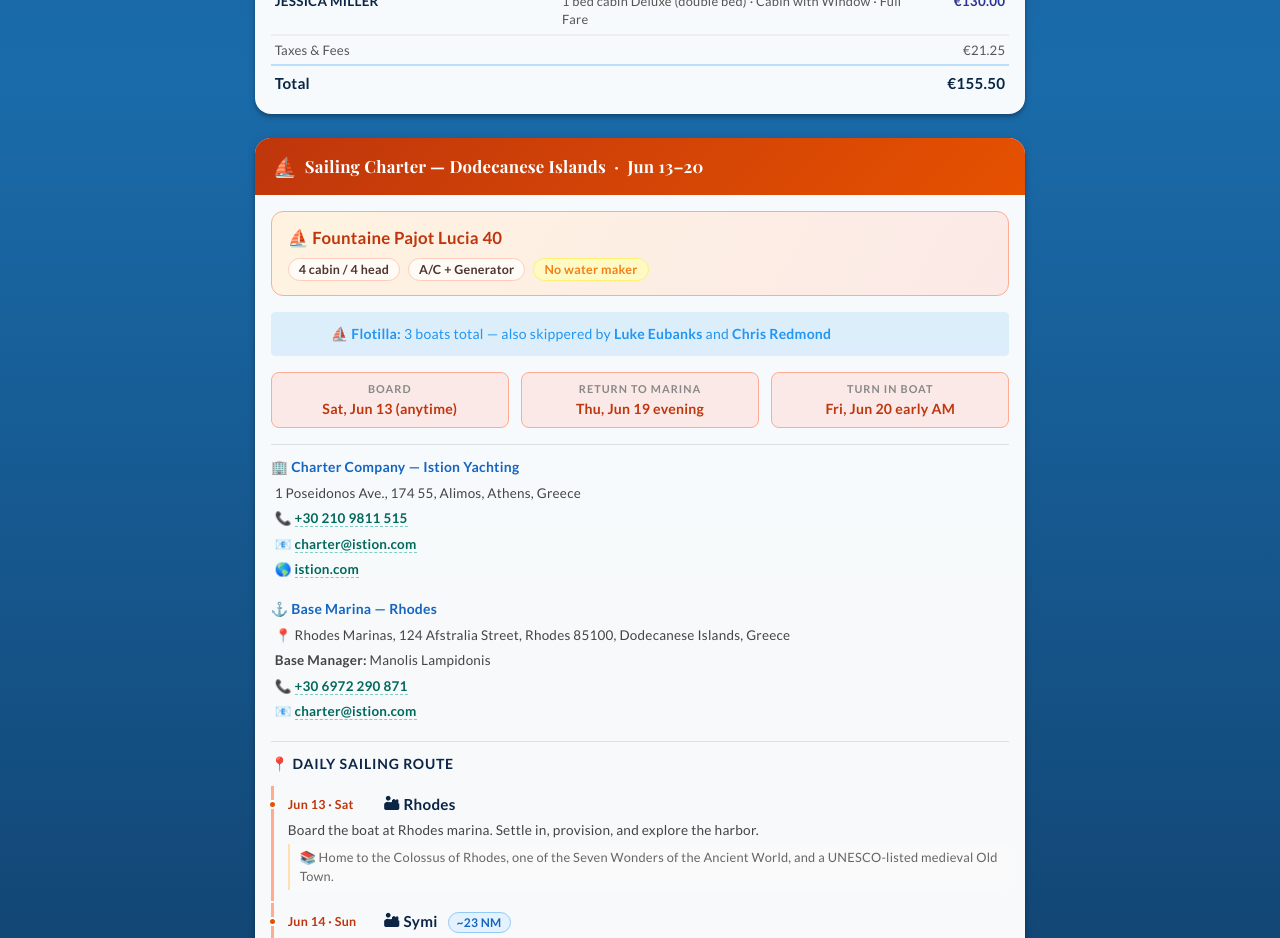
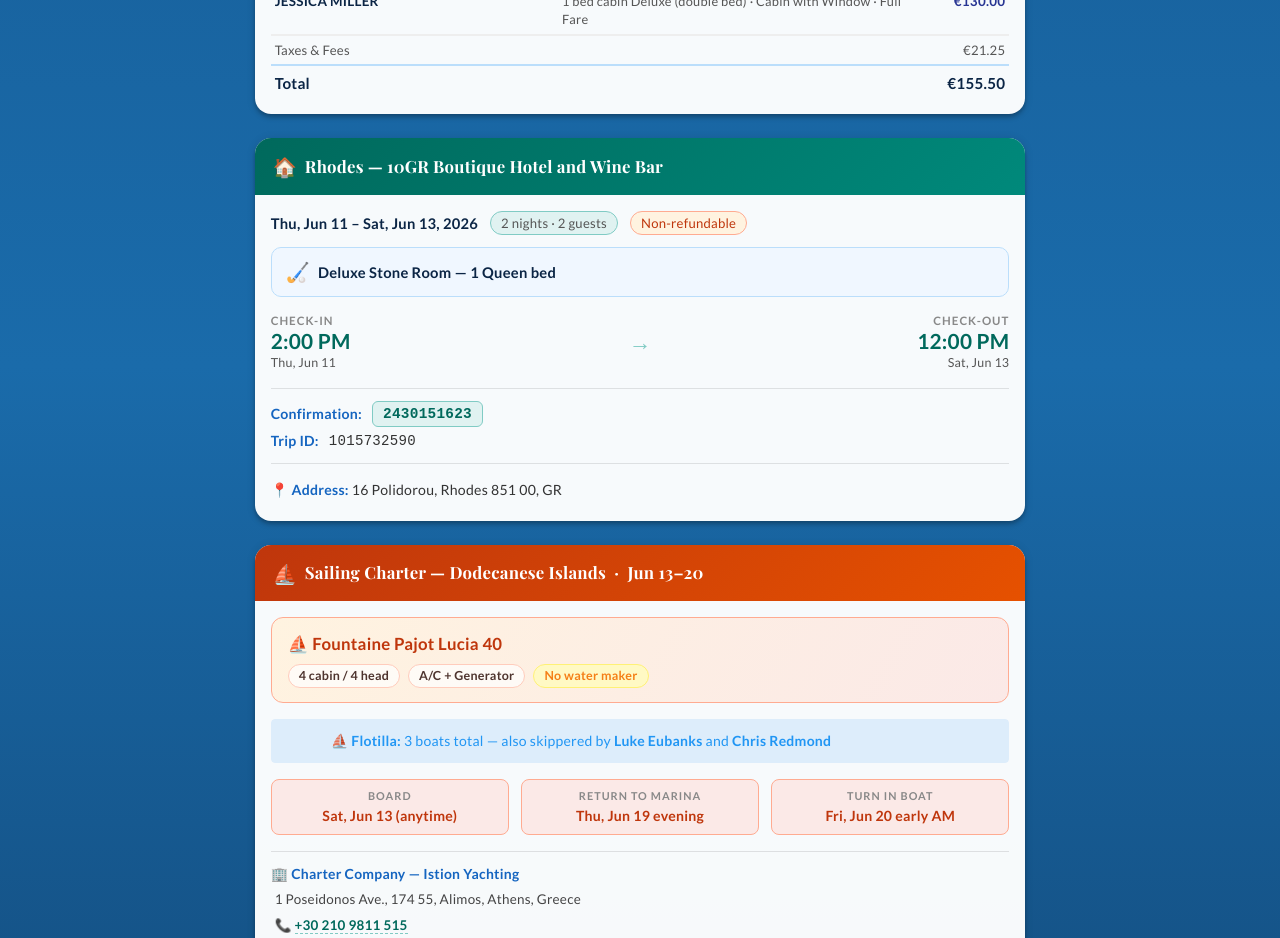
Before and after one commit to FlintShadey/Itenerary, a Vue app: page / in a window 1280 px wide. Shown: the part 3760-4698 px from the top of the page. Built offline with nearby package versions, Linux system fonts and the light colour scheme.

Commit message:
Add Jun 11 — 10GR Boutique Hotel, Rhodes (2 nights)

```diff
--- a/src/App.vue
+++ b/src/App.vue
@@ -510,6 +510,60 @@
               </v-card-text>
             </v-card>
 
+            <!-- Jun 11 — 10GR Boutique Hotel and Wine Bar, Rhodes -->
+            <v-card hover elevation="4" class="mb-6 itinerary-card">
+              <v-card-title class="card-header card-header-hotel">
+                <span class="card-header-icon">&#127968;</span>
+                Rhodes &mdash; 10GR Boutique Hotel and Wine Bar
+              </v-card-title>
+              <v-card-text class="pa-4">
+
+                <div class="hotel-meta mb-3">
+                  <span class="hotel-dates">Thu, Jun 11 &ndash; Sat, Jun 13, 2026</span>
+                  <span class="hotel-nights">2 nights &middot; 2 guests</span>
+                  <span class="hotel-nights" style="background:#FFF3E0;border-color:#FFAB91;color:#BF360C;">Non-refundable</span>
+                </div>
+
+                <div class="hotel-room mb-4">
+                  <span class="room-type-icon">&#127953;</span>
+                  <span class="room-type-text">Deluxe Stone Room &mdash; 1 Queen bed</span>
+                </div>
+
+                <!-- Check-in / Check-out -->
+                <div class="checkin-row mb-4">
+                  <div class="checkin-block">
+                    <div class="checkin-label">Check-in</div>
+                    <div class="checkin-time">2:00 PM</div>
+                    <div class="checkin-date">Thu, Jun 11</div>
+                  </div>
+                  <div class="checkin-divider">&#8594;</div>
+                  <div class="checkin-block text-right">
+                    <div class="checkin-label">Check-out</div>
+                    <div class="checkin-time">12:00 PM</div>
+                    <div class="checkin-date">Sat, Jun 13</div>
+                  </div>
+                </div>
+
+                <v-divider class="my-3"></v-divider>
+
+                <div class="confirm-row mb-1">
+                  <span class="detail-label">Confirmation:</span>
+                  <span class="confirm-code">2430151623</span>
+                </div>
+                <div class="confirm-row mb-3">
+                  <span class="detail-label">Trip ID:</span>
+                  <span style="font-family:'Courier New',monospace;color:#333;">1015732590</span>
+                </div>
+
+                <v-divider class="my-3"></v-divider>
+
+                <div class="hotel-contact">
+                  <div><span class="detail-label">&#128205; Address:</span> 16 Polidorou, Rhodes 851 00, GR</div>
+                </div>
+
+              </v-card-text>
+            </v-card>
+
             <!-- Jun 13–20 — Sailing Charter: Dodecanese Islands -->
             <v-card hover elevation="4" class="mb-6 itinerary-card charter-card">
               <v-card-title class="card-header card-header-charter">
```
